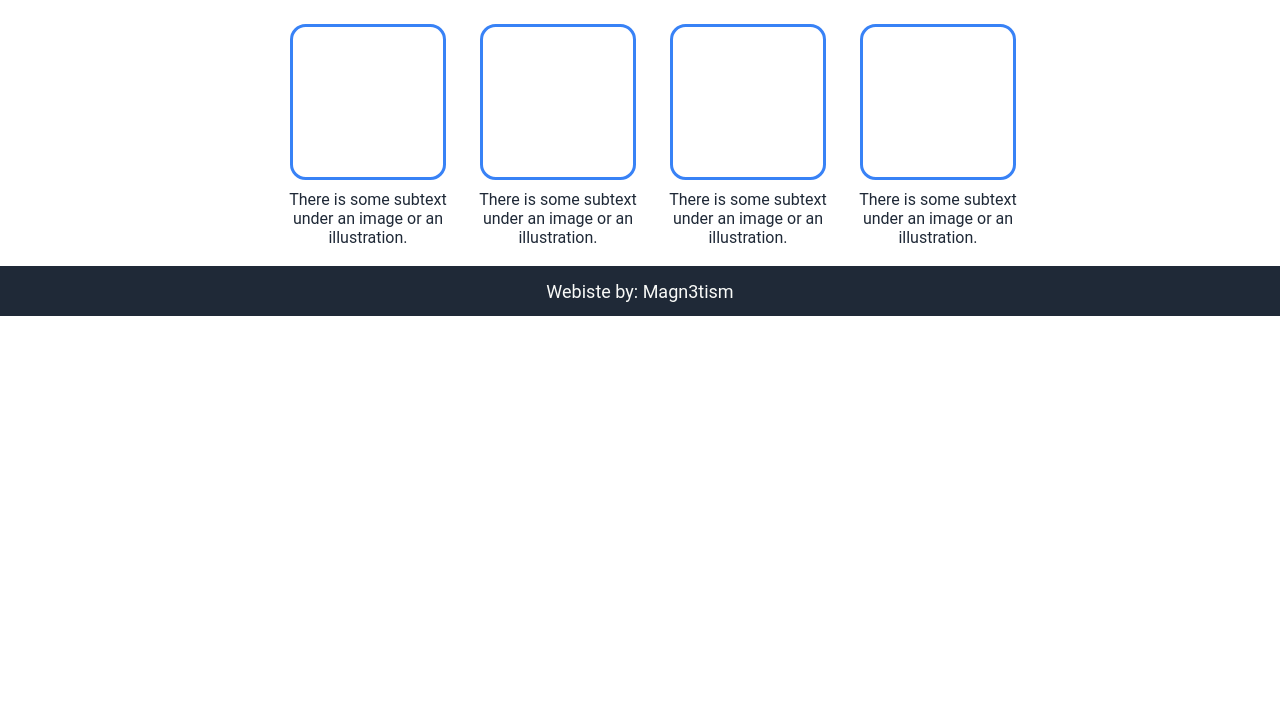
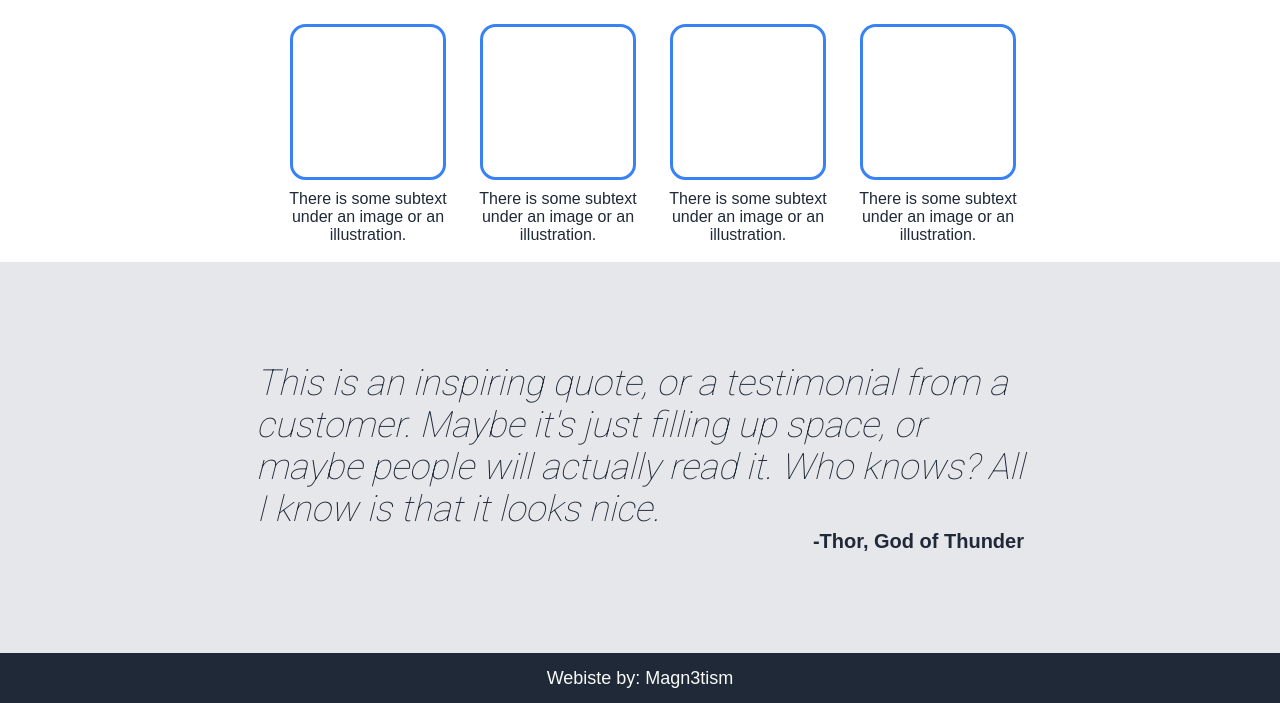
Before and after one commit to Magn3tism/landing-page, a plain HTML site: page index.html in a window 1280 px wide. Shown: the part 598-1301 px from the top of the page. Before the commit the page ends 914 px from the top, so only its background shows below. Drawn offline with Linux system fonts and the light colour scheme.

Commit message:
Create quote section of website

```diff
--- a/index.html
+++ b/index.html
@@ -65,6 +65,11 @@
     </div>
   </div>
 
+  <div class="quote">
+    <p class="quote-text">This is an inspiring quote, or a testimonial from a customer. Maybe it's just filling up space, or maybe people will actually read it. Who knows? All I know is that it looks nice.</p>
+    <p class="quotemaster">-Thor, God of Thunder</p>
+  </div>
+
   <footer>Webiste by: Magn3tism</footer>
 </body>
 </html>
--- a/style.css
+++ b/style.css
@@ -1,6 +1,8 @@
+@import url('https://fonts.googleapis.com/css2?family=Roboto:wght@100&display=swap');
+
 * {
   margin: 0;
-  font-family: Roboto, Arial, sans-serif;
+  font-family: Arial, sans-serif;
 }
 
 header {
@@ -112,6 +114,33 @@ main {
   border-radius: 10%;
 }
 
+.quote {
+  background-color: #e5e7eb;
+  display: flex;
+  flex-flow: column wrap;
+  justify-content: center;
+  align-items: center;
+  padding: 100px 0;
+}
+
+.quote-text {
+  font-size: 36px;
+  color: #1f2937;
+  font-style: italic;
+  width: 60%;
+  font-weight: 200;
+  font-family: Roboto;
+}
+
+.quotemaster {
+  display: flex;
+  width: 60%;
+  justify-content: flex-end;
+  color: #1f2937;
+  font-size: 20px;
+  font-weight: 900;
+}
+
 footer {
   display: flex;
   justify-content: center;
```
